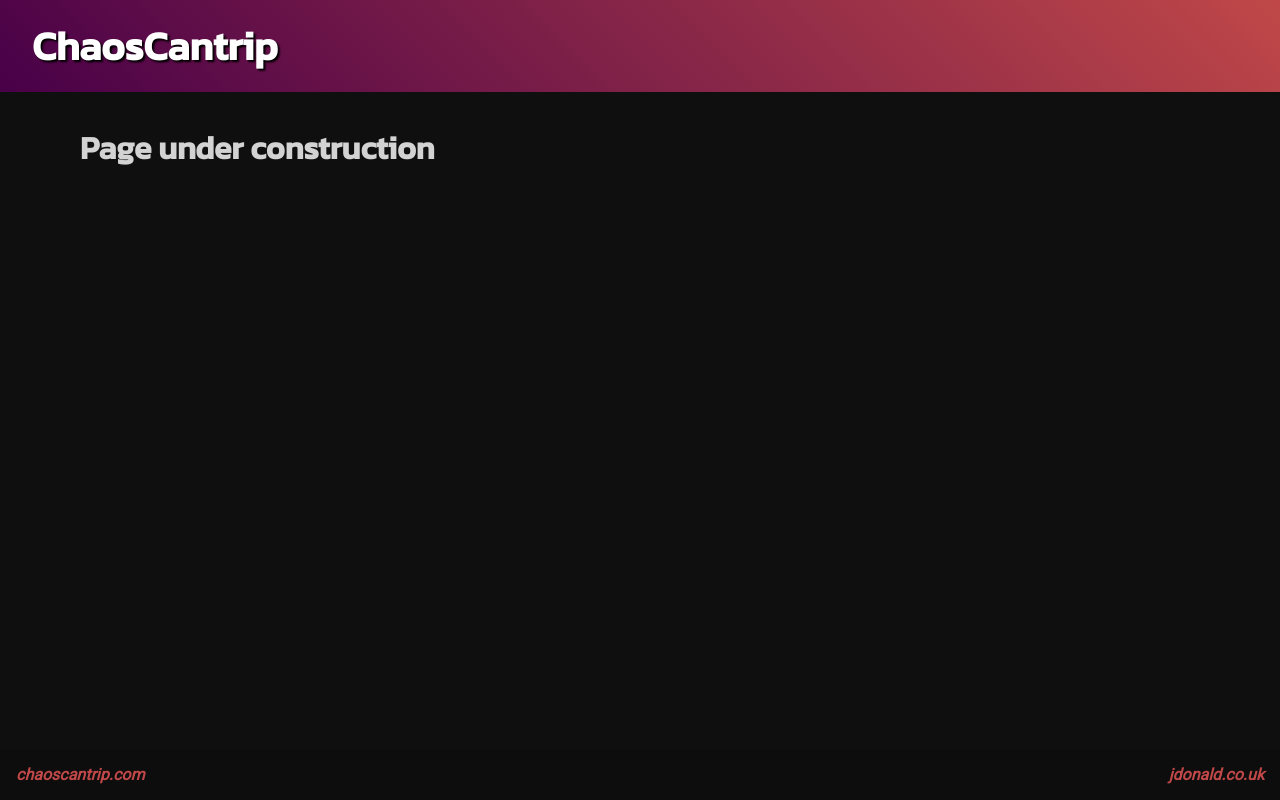
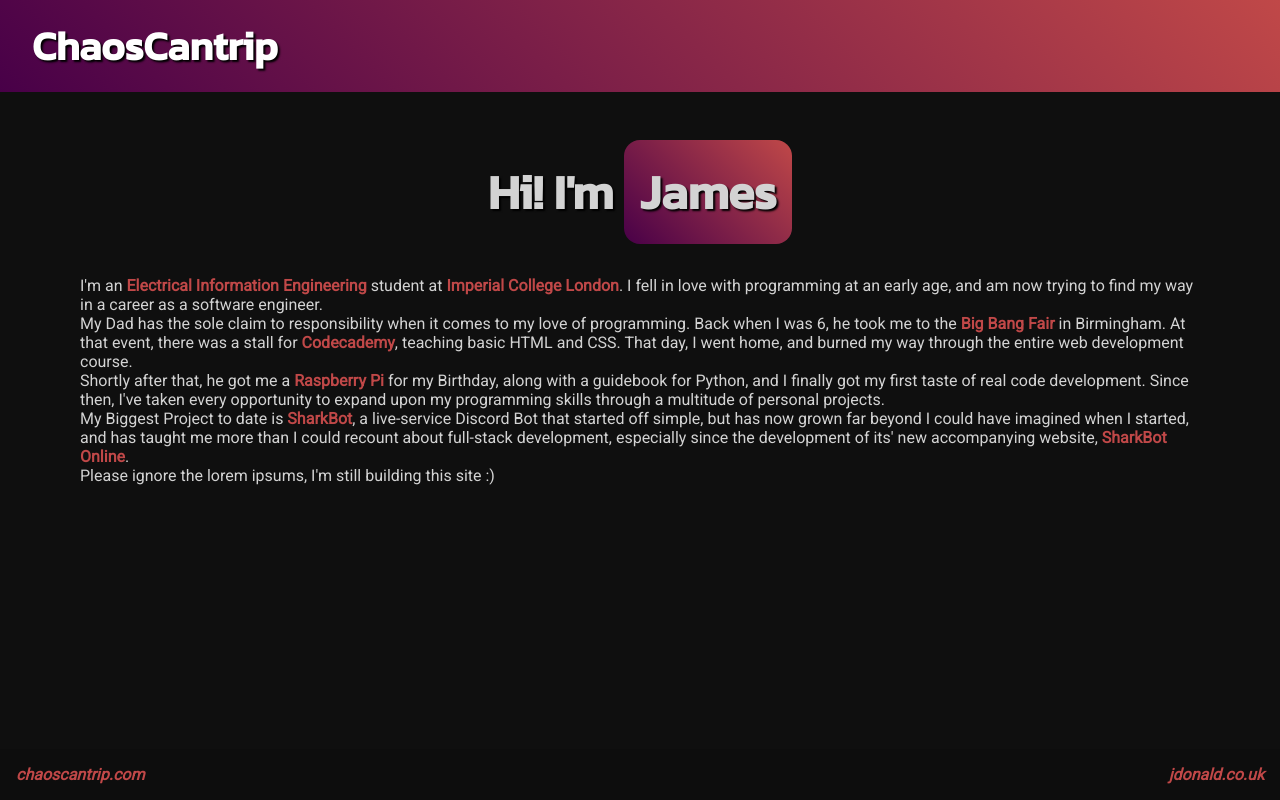
Before and after one commit to ChaosCantrip/Website, a Next.js app: page / in a window 1280 px wide. Built offline with nearby package versions, Linux system fonts and the light colour scheme.

Commit message:
Added initial homepage content

```diff
--- /dev/null
+++ b/app/HomePage.module.css
@@ -0,0 +1,38 @@
+.top {
+    display: flex;
+    justify-content: center;
+    align-items: center;
+    flex-direction: column;
+    padding: 2rem;
+}
+
+.top h1 {
+    font-size: 3rem;
+    text-shadow: 2px 2px 2px black;
+    margin-bottom: 1rem;
+}
+
+.top .name {
+    padding: 1rem;
+    background: var(--gradient-fallback);
+    background: var(--gradient-browser-1);
+    background: var(--gradient-browser-2);
+
+    border-radius: 1rem;
+    animation-delay: 0.5s;
+    animation-timing-function: ease-out;
+    animation: nameAnim 1.5s;
+}
+
+@keyframes nameAnim {
+    0% {
+        filter: blur(10px);
+        opacity: 0;
+        border-radius: 3rem;
+    }
+    100% {
+        filter: blur(0);
+        opacity: 1;
+        border-radius: 1rem;
+    }
+}
--- a/app/page.js
+++ b/app/page.js
@@ -1,7 +1,54 @@
+import ExternalLink from "@/components/ExternalLink";
+
+import styles from "./HomePage.module.css";
+
 export default function HomePage() {
+
+    const links = {
+        "EIE": "https://www.imperial.ac.uk/study/ug/courses/electrical-engineering-department/electronic-information-meng/",
+        "Imperial": "https://www.imperial.ac.uk/",
+        "BigBangFair": "https://www.thebigbang.org.uk/",
+        "Codecademy": "https://www.codecademy.com/",
+        "RPi": "https://www.raspberrypi.org/",
+        "SharkBot": "https://github.com/ChaosCantrip/SharkBot",
+        "SharkBotOnline": "https://sharkbot.online"
+    }
+
     return (
-        <div>
-            <h1>Page under construction</h1>
+        <div className={styles.wrapper}>
+            <div className={styles.top}>
+                <h1>Hi! I'm <span className={styles.name}>James</span></h1>
+            </div>
+            <div className={styles.intro}>
+                <p>
+                    I'm an <ExternalLink href={links.EIE}>Electrical Information Engineering</ExternalLink> student
+                    at <ExternalLink href={links.Imperial}>Imperial College London</ExternalLink>. I fell in love with
+                    programming at an early age, and am now trying to find my way in a career
+                    as a software engineer.
+                </p>
+                <p>
+                    My Dad has the sole claim to responsibility when it comes to my love of programming. Back when I was
+                    6, he took me to the <ExternalLink href={links.BigBangFair}>Big Bang Fair</ExternalLink> in
+                    Birmingham. At that event, there was a stall
+                    for <ExternalLink href={links.Codecademy}>Codecademy</ExternalLink>, teaching basic HTML and CSS.
+                    That day, I went home, and burned my way through the entire web development course.
+                </p>
+                <p>
+                    Shortly after that, he got me a <ExternalLink href={links.RPi}>Raspberry Pi</ExternalLink> for
+                    my Birthday, along with a guidebook for Python, and I finally got my first taste of real code
+                    development. Since then, I've taken every opportunity to expand upon my programming skills through
+                    a multitude of personal projects.</p>
+                <p>
+                    My Biggest Project to date is <ExternalLink href={links.SharkBot}>SharkBot</ExternalLink>, a
+                    live-service Discord Bot that started off simple, but has now grown far beyond I could have
+                    imagined when I started, and has taught me more than I could recount about full-stack development,
+                    especially since the development of its' new accompanying
+                    website, <ExternalLink href={links.SharkBotOnline}>SharkBot Online</ExternalLink>.
+                </p>
+                <p>
+                    Please ignore the lorem ipsums, I'm still building this site :)
+                </p>
+            </div>
         </div>
     )
 }
```
